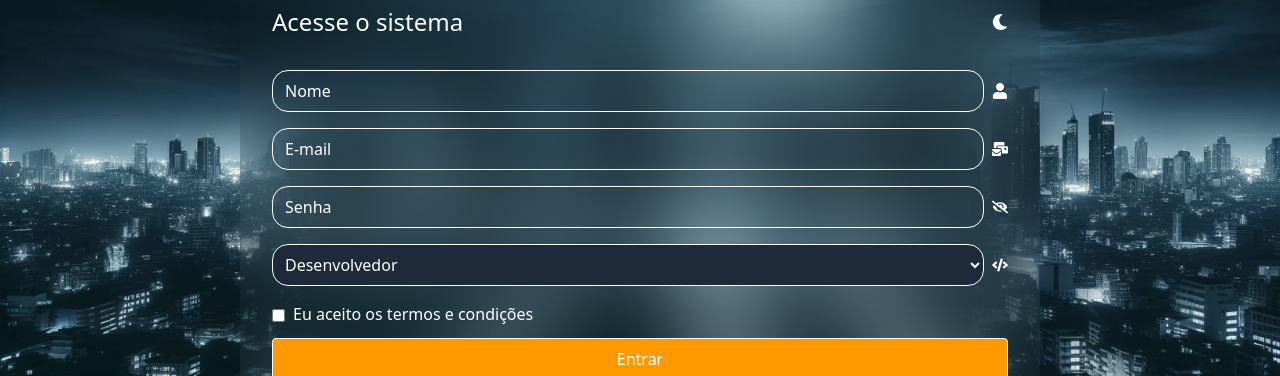
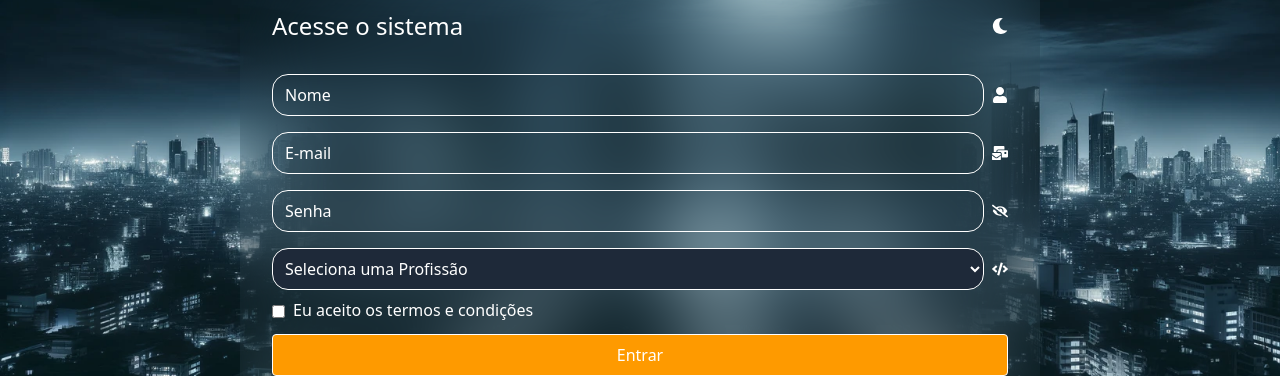
Before and after one commit to jrNaldo/react-login, a React (Vite) app: page / in a window 1280 px wide. Shown: the part 217-593 px from the top of the page. Built offline with nearby package versions, Linux system fonts and the light colour scheme.

Commit message:
Atualização do Formulário

```diff
--- a/src/Formulario/Form.tsx
+++ b/src/Formulario/Form.tsx
@@ -1,7 +1,6 @@
 import { useContext } from "react";
 import { FaCode, FaEye, FaEyeSlash, FaMailBulk, FaMoon, FaSun, FaUser } from "react-icons/fa";
 import Container from "../layout/Container";
-import { buttonStyle } from "../layout/Styles";
 import { ThemeContext } from "../context/ThemeContext";
 import { useForm } from "react-hook-form";
 import type { FormType } from "../types/FormType";
@@ -15,7 +14,7 @@ export default function Form() {
     const {theme, toogleTheme} = useContext(ThemeContext)
 
     const onSubmit = (data: FormType) => {
-        alert(`Seja bem vindo, ${data.name} !`)
+        alert(`Seja bem vindo, ${data.name}!`)
         reset()
     }
 
@@ -69,8 +68,7 @@ export default function Form() {
                     <Input
                         type={password ? 'text': 'password'}
                         placeholder="Senha"
-                        {...register('password', {required: true})}
-                        minLength={8}
+                        {...register('password', {required: true, minLength: 8})}
                         maxLength={15}
                         />
 
@@ -82,14 +80,15 @@ export default function Form() {
                 </Container>
 
                 {errors?.password?.type === 'required' && <ShowError text='* Obrigatório'/>}
+                {errors?.password?.type === 'minLength' && <ShowError text="A senha deve conter mais de 8 caracteres" />}
 
                 <Container>
                     <select
                         id="minhaProfissao"
                         className={`grow border rounded-2xl p-2  ${theme === 'dark' ? 'bg-gray-800': 'bg-neutral-200'}`}
-                        {...register('profession')}
+                        {...register('profession', {validate: (v) => v !== 'select'})}
                         >
-                        <option value="select" disabled hidden>Seleciona uma Profissão</option>
+                        <option value="select" hidden>Seleciona uma Profissão</option>
                         <option value="Desenvolvedor">Desenvolvedor</option>
                         <option value="Engenheiro de software">Engenheiro de software</option>
                         <option value="FullStack">Full-Stack</option>
@@ -98,18 +97,28 @@ export default function Form() {
                     <FaCode></FaCode>
                 </Container>
 
+                {errors?.profession?.type === 'validate' && <ShowError text="Selecione uma profissão"/>}
+
                 <div>
-                    <label className="flex items-center gap-2 text-xs md:text-base">
+                    <label className="flex items-center gap-2 text-xs md:text-base mt-2">
                         <input
                             type="checkbox"
-                            className="mt-0.5"
-                            {...register('acceptTerms')}
+                            className="mt-0.5 cursor-pointer"
+                            {...register('acceptTerms', {required: true})}
                         />
                         Eu aceito os termos e condições
                     </label>
                 </div>
+                {errors?.acceptTerms?.type === 'required' && <ShowError text="Concorde com os termos e condições"/>}
 
-                <button className={buttonStyle}>
+                <button
+                    className={`text-white py-2 px-4 rounded border w-full cursor-pointer my-3 transition-all
+                        ${theme === 'dark' ?
+                            'bg-amber-500 hover:bg-red-100 hover:text-amber-950 ':
+                            'bg-amber-900 hover:bg-amber-800'
+                        }
+                    `}
+                >
                     Entrar
                 </button>
             </form>
--- a/src/layout/Container.tsx
+++ b/src/layout/Container.tsx
@@ -4,7 +4,7 @@ interface ContainerProps {
 
 export default function Container({children}: ContainerProps) {
     return (
-        <div className="flex justify-between items-center gap-2 my-4">
+        <div className="flex justify-between items-center gap-2 mt-4 mb-1 ">
             {children}
         </div>
     )
--- a/src/layout/Styles.ts
+++ /dev/null
@@ -1 +0,0 @@
-export const buttonStyle = "bg-amber-500 text-white py-2 px-4 rounded border w-full cursor-pointer my-3 hover:bg-white hover:border-amber-500 hover:text-black transition-all"
```
